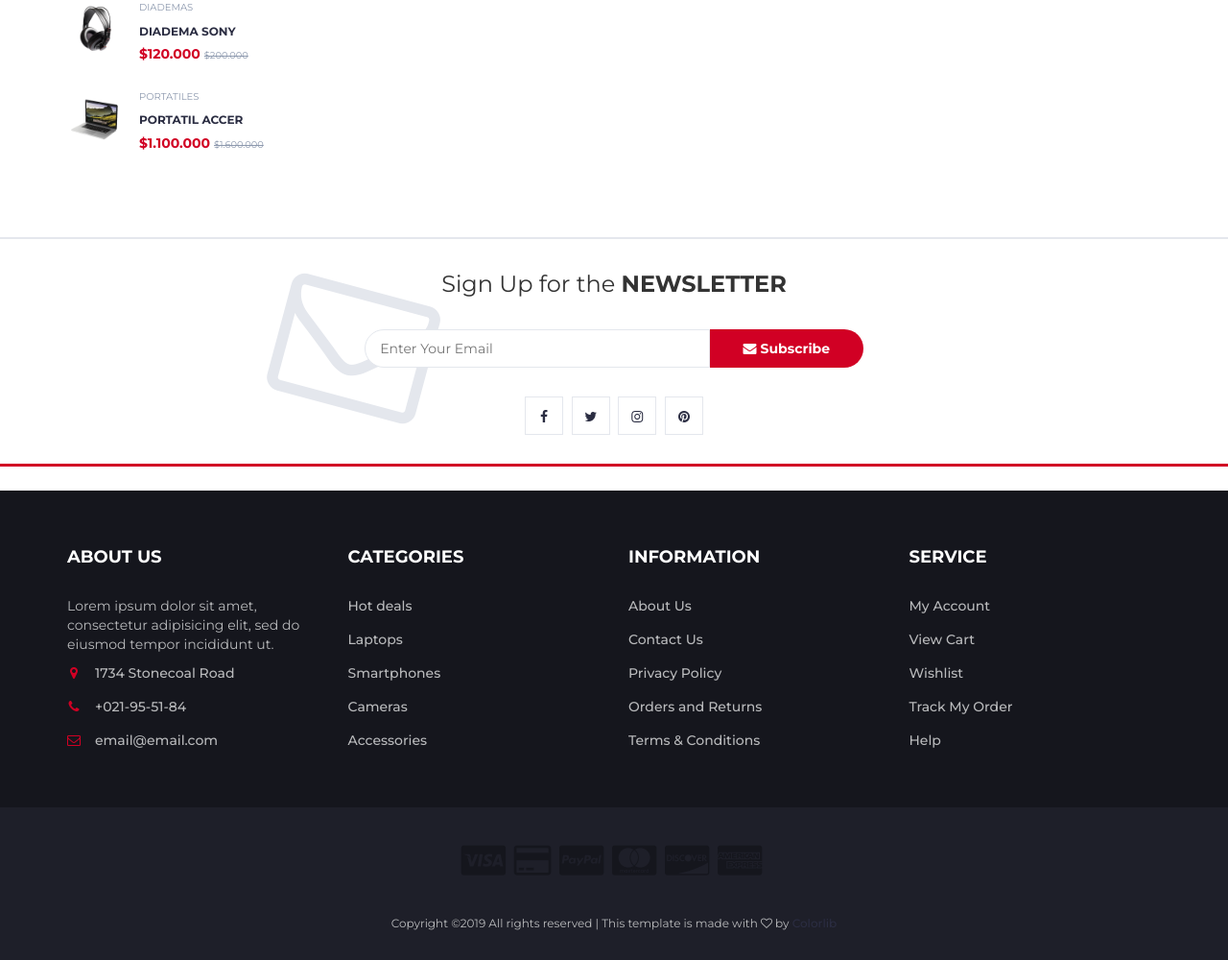
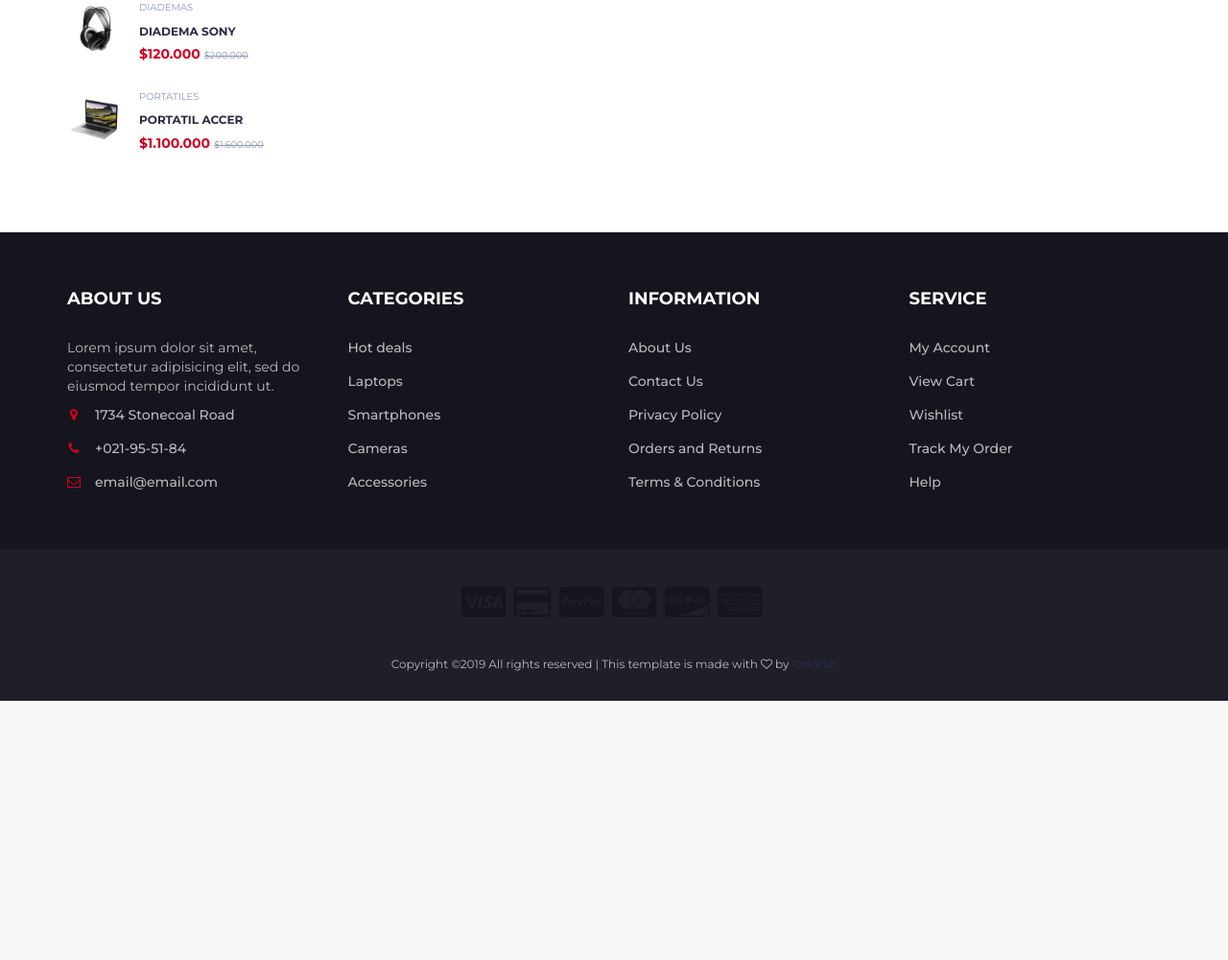
Before and after one commit to DaironC/ElectricStore, a Flask app: page / in a window 1280 px wide. Shown: the part 1678-2678 px from the top of the page at 96% size. After the commit the page ends 2408 px from the top, so only its background shows below. Run offline with Flask 2, Linux system fonts and the light colour scheme; data that the repository does not hold is empty; some libraries are stand-ins or nearby versions.

Commit message:
se quita el subescribir email

```diff
--- a/templates/layout.html
+++ b/templates/layout.html
@@ -214,41 +214,6 @@
             {% endblock%}
         <!--Fin body-->
 
-        <!-- NEWSLETTER -->
-		<div id="newsletter" class="section">
-			<!-- container -->
-			<div class="container">
-				<!-- row -->
-				<div class="row">
-					<div class="col-md-12">
-						<div class="newsletter">
-							<p>Sign Up for the <strong>NEWSLETTER</strong></p>
-							<form>
-								<input class="input" type="email" placeholder="Enter Your Email">
-								<button class="newsletter-btn"><i class="fa fa-envelope"></i> Subscribe</button>
-							</form>
-							<ul class="newsletter-follow">
-								<li>
-									<a href="#"><i class="fa fa-facebook"></i></a>
-								</li>
-								<li>
-									<a href="#"><i class="fa fa-twitter"></i></a>
-								</li>
-								<li>
-									<a href="#"><i class="fa fa-instagram"></i></a>
-								</li>
-								<li>
-									<a href="#"><i class="fa fa-pinterest"></i></a>
-								</li>
-							</ul>
-						</div>
-					</div>
-				</div>
-				<!-- /row -->
-			</div>
-			<!-- /container -->
-		</div>
-		<!-- /NEWSLETTER -->
 
 		<!-- FOOTER -->
 		<footer id="footer">
```
